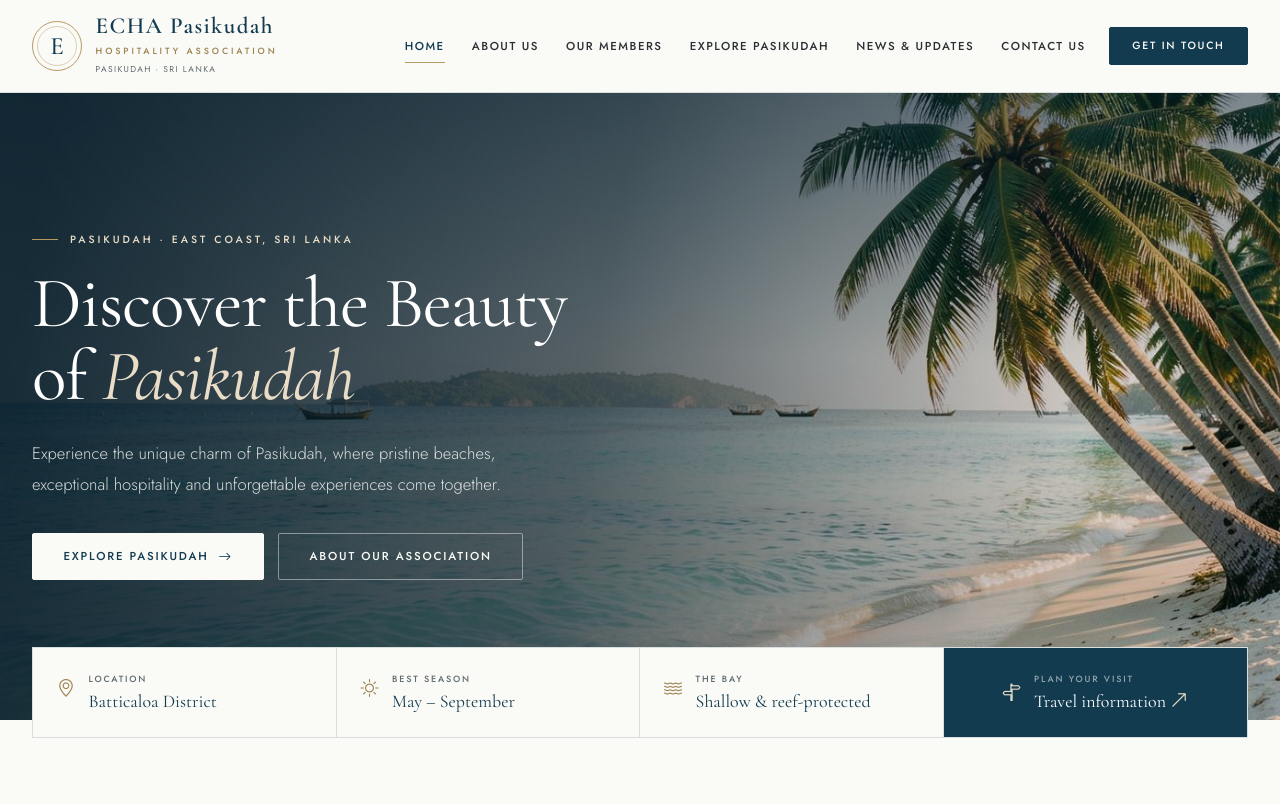
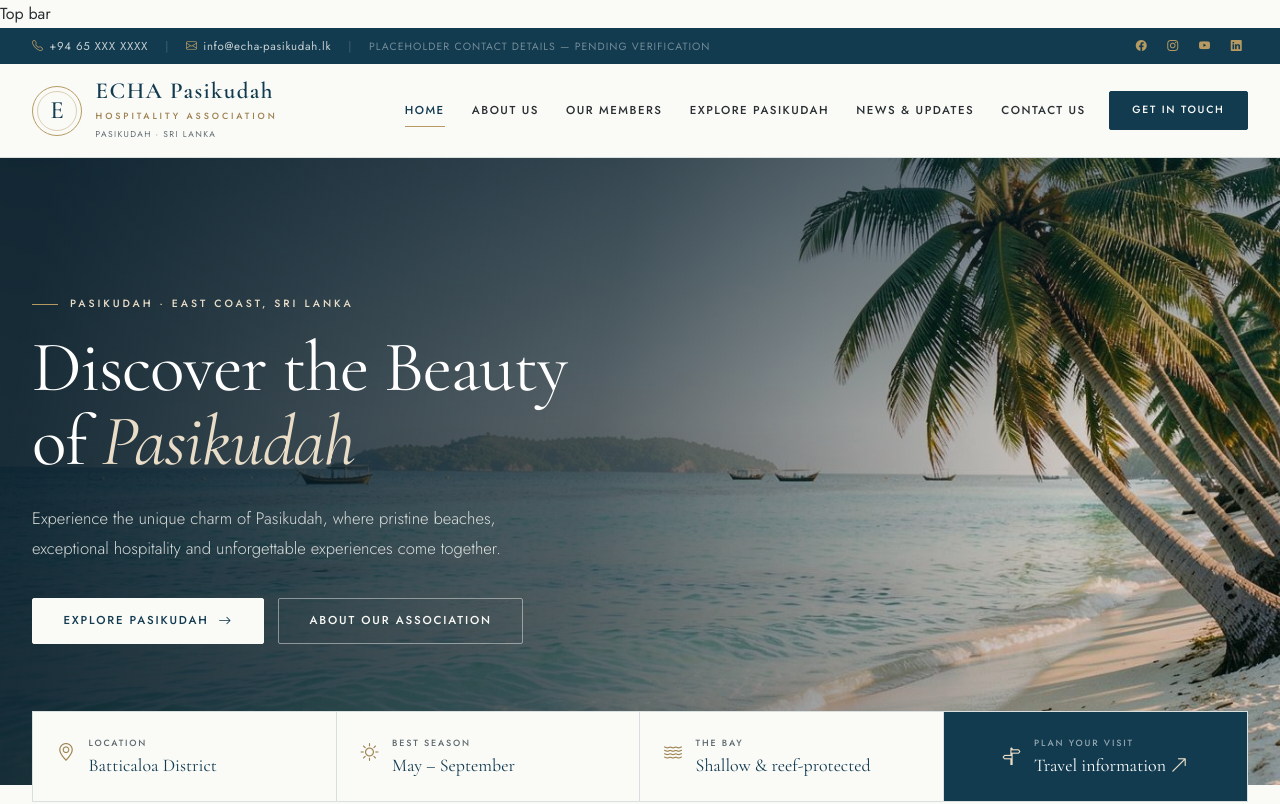
Before and after one commit to Anushan8/echa-pasikudah, a plain HTML site: page index.html in a window 1280 px wide. Shown: the top 804 px of the page. Drawn offline with nearby package versions, Linux system fonts and the light colour scheme.

Commit message:
Update index.html

```diff
--- a/index.html
+++ b/index.html
@@ -16,8 +16,8 @@
 <body id="top">
   <a class="skip-link" href="#main">Skip to content</a>
 
-  <!-- Top bar -->
-  <!-- <div class="topbar d-none d-lg-block">
+  Top bar
+  <div class="topbar d-none d-lg-block">
     <div class="container d-flex align-items-center justify-content-between">
       <div>
         <a href="tel:+9465XXXXXXX"><i class="bi bi-telephone" aria-hidden="true"></i>+94 65 XXX XXXX</a>
@@ -33,7 +33,7 @@
         <a href="#" aria-label="ECHA Pasikudah on LinkedIn (link pending)"><i class="bi bi-linkedin" aria-hidden="true"></i></a>
       </div>
     </div>
-  </div> -->
+  </div>
 
   <!-- Header -->
   <header class="site-header">
```
